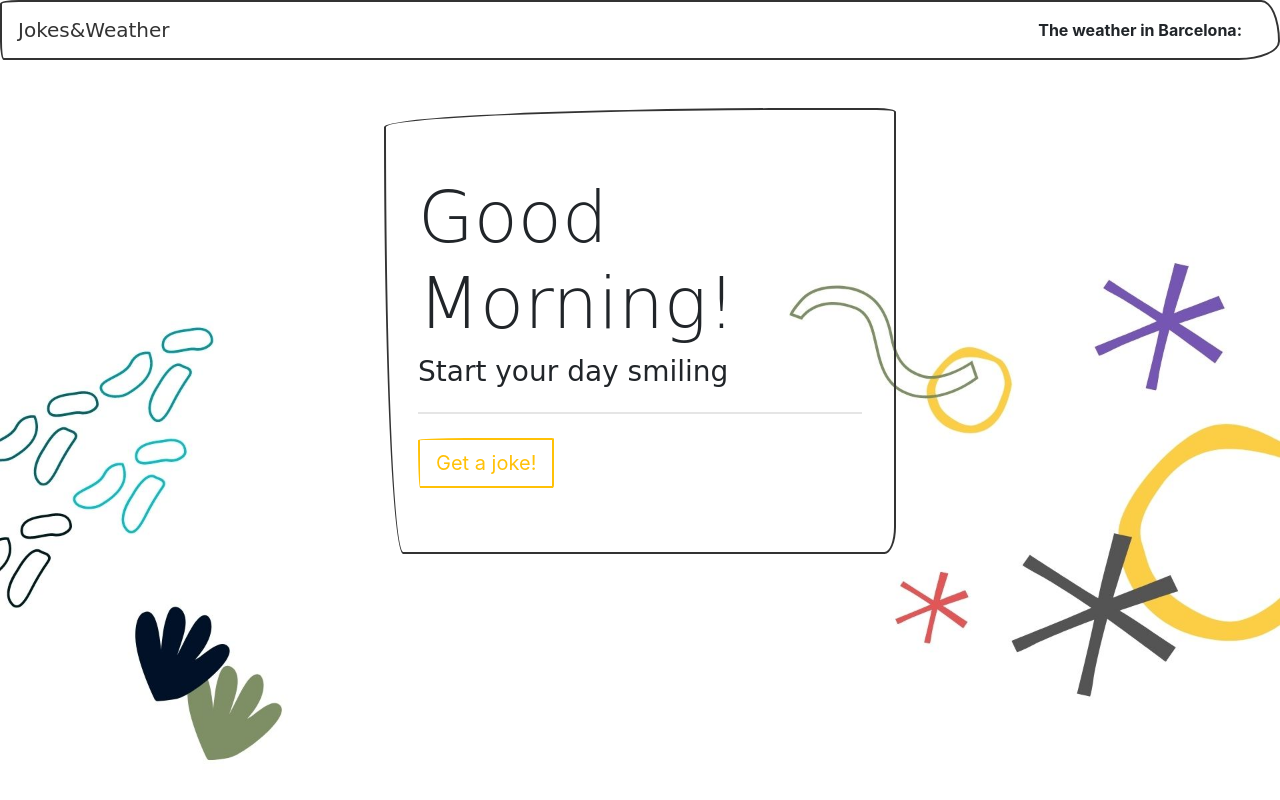
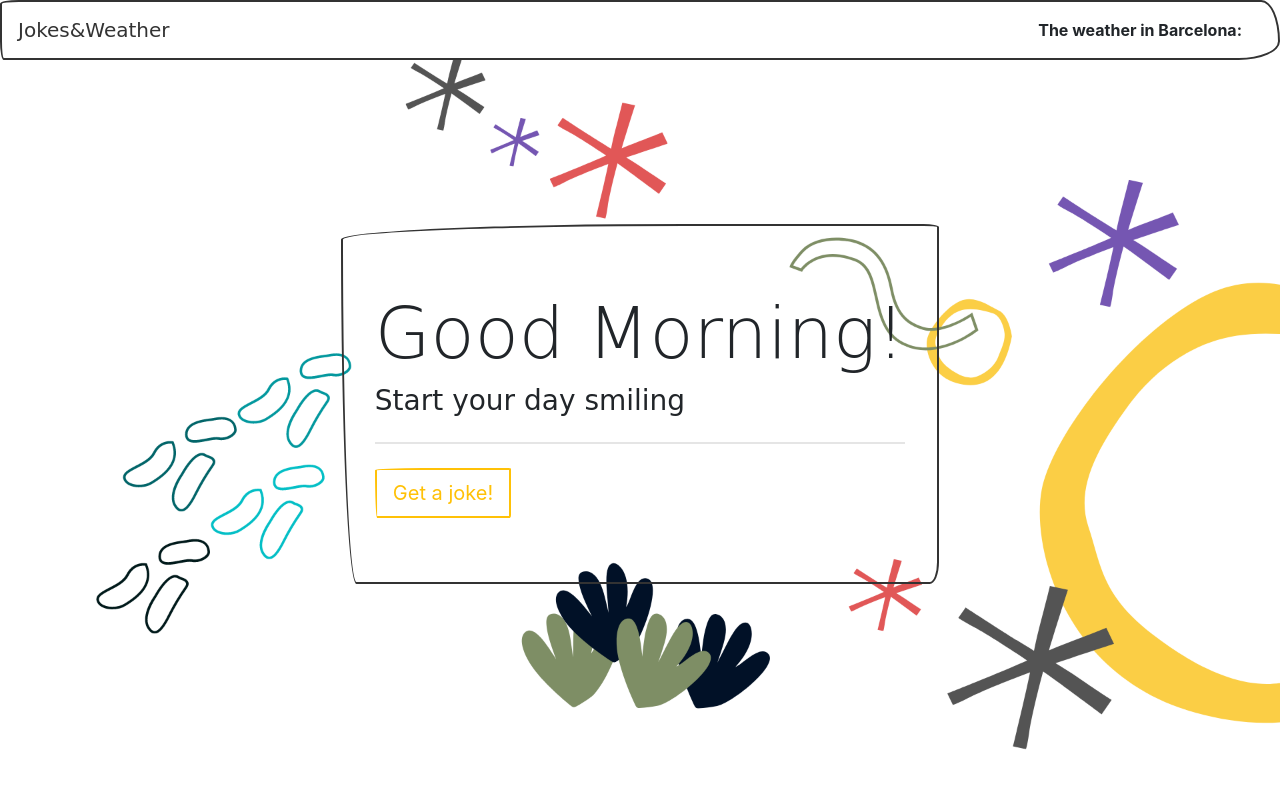
Before and after one commit to monCecilia/Sprint-5-API-REST, a plain HTML site: page index.html in a window 1280 px wide. Drawn offline with Linux system fonts and the light colour scheme; no server answers; a web font is replaced by a local one.

Commit message:
ultimo retoque

```diff
--- a/css/style.css
+++ b/css/style.css
@@ -4,8 +4,12 @@
 
 .container-fluid {
   height:90vh;
-  background-image: url(/img/bg-draw.jpg);
+  background-image: url(/img/bg-draw.png);
   background-position: center;
   background-repeat: no-repeat;
   background-size: cover;
 }
+.jumbotron{
+  min-width: 350px;
+  max-width: 600px;
+}
--- a/index.html
+++ b/index.html
@@ -27,15 +27,14 @@
         </div>
     </nav>
 
-    <div class="container-fluid mt-0">
+    <div class="container-fluid d-flex align-items-center mt-0">
 
-        <div class="jumbotron my-5 mx-auto" style="width: 40vw;">
+        <div class="jumbotron mx-auto">
             <h1 class="display-3">Good Morning!</h1>
             <h3 class="display-5">Start your day smiling</h3>
             <hr class="my-4">
             <p class="lead" id="jokesId"></p>
             <button type="button" class="btn btn-outline-warning btn-lg" id="buttonId">Get a joke!</button>
-
         </div>
     </div>
     <script src="js/script.js"></script>
--- a/js/script.js
+++ b/js/script.js
@@ -15,14 +15,14 @@ async function getJoke(){
 
 
 
-const apiWeather = 'https://www.el-tiempo.net/api/json/v2/provincias/08/municipios/08019';
+const apiWeather = 'https://api.weatherapi.com/v1/current.json?key=8c9873737bea4e949fb201622210605&q=Barcelona&aqi=no';
 async function getWeather(){
     const responseWeather = await fetch(apiWeather);
     const dataWeather = await responseWeather.json();
     const description = document.getElementById('descriptionId');
     const temp = document.getElementById('tempId');
 
-    description.textContent =`${dataWeather.stateSky.description}`;
-    temp.textContent = `${dataWeather.temperatura_actual} "º"`;
+    description.textContent =`${dataWeather.current.condition.text}`;
+    temp.textContent = `${dataWeather.current.temp_c}º`;
 }
 getWeather();
```
Also changed, not shown: img/bg-draw.png (added).
